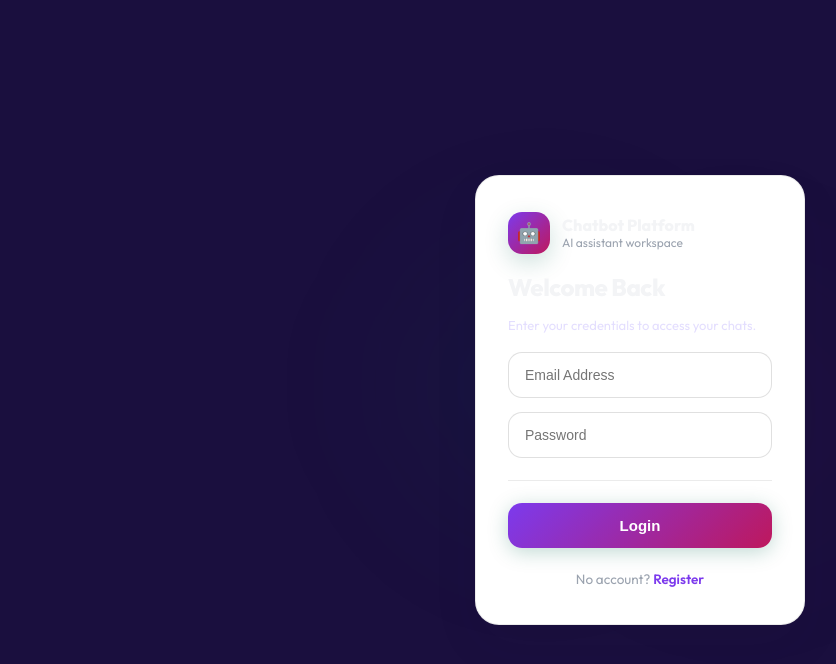
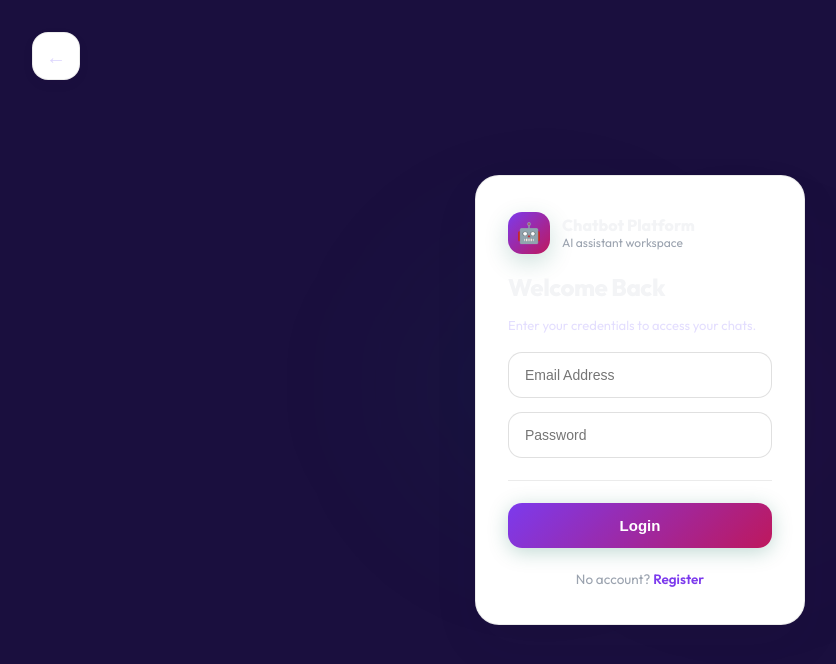
Before and after one commit to bhuvangujjarbhuvan-ctrl/chatbot-platform, a React (Vite) app in the folder frontend/: page /login in a window 1280 px wide. Shown: the top 664 px of the page, without its empty margins (0-836 px from the left). Built offline with nearby package versions, Linux system fonts and the light colour scheme; no server answers.

Commit message:
Add Back to Home arrow buttons at top-left of Login and Register pages

```diff
--- a/frontend/src/pages/Login.jsx
+++ b/frontend/src/pages/Login.jsx
@@ -35,6 +35,11 @@ export default function Login({ onLogin }) {
 
   return (
     <div style={styles.page}>
+      {/* Back Navigation Arrow */}
+      <Link to="/" style={styles.backButton} title="Back to Home">
+        ←
+      </Link>
+
       {/* Premium background glows */}
       <div style={styles.glow1} />
       <div style={styles.glow2} />
@@ -94,6 +99,26 @@ const styles = {
     background: "var(--bg-primary)",
     fontFamily: "'Outfit', 'Plus Jakarta Sans', system-ui, sans-serif",
     overflow: "hidden",
+  },
+  backButton: {
+    position: "absolute",
+    top: "32px",
+    left: "32px",
+    width: "48px",
+    height: "48px",
+    borderRadius: "16px",
+    background: "#FFFFFF",
+    border: "1px solid rgba(0, 0, 0, 0.08)",
+    display: "grid",
+    placeItems: "center",
+    color: "var(--text-body)",
+    fontSize: "20px",
+    fontWeight: "800",
+    textDecoration: "none",
+    boxShadow: "0 4px 12px rgba(42, 27, 61, 0.05)",
+    cursor: "pointer",
+    transition: "all 0.2s ease",
+    zIndex: 10,
   },
   glow1: {
     position: "absolute",
--- a/frontend/src/pages/Register.jsx
+++ b/frontend/src/pages/Register.jsx
@@ -28,6 +28,11 @@ export default function Register() {
 
   return (
     <div style={styles.page}>
+      {/* Back Navigation Arrow */}
+      <Link to="/" style={styles.backButton} title="Back to Home">
+        ←
+      </Link>
+
       <div style={styles.card}>
         <div style={styles.brand}>
           <div style={styles.logo}>🤖</div>
@@ -101,11 +106,32 @@ export default function Register() {
 
 const styles = {
   page: {
+    position: "relative",
     minHeight: "100vh",
     display: "grid",
     placeItems: "center",
     background: "var(--bg-primary)",
     fontFamily: "'Outfit', 'Plus Jakarta Sans', system-ui, sans-serif",
+  },
+  backButton: {
+    position: "absolute",
+    top: "32px",
+    left: "32px",
+    width: "48px",
+    height: "48px",
+    borderRadius: "16px",
+    background: "#FFFFFF",
+    border: "1px solid rgba(0, 0, 0, 0.08)",
+    display: "grid",
+    placeItems: "center",
+    color: "var(--text-body)",
+    fontSize: "20px",
+    fontWeight: "800",
+    textDecoration: "none",
+    boxShadow: "0 4px 12px rgba(42, 27, 61, 0.05)",
+    cursor: "pointer",
+    transition: "all 0.2s ease",
+    zIndex: 10,
   },
   card: {
     width: 320,
```
